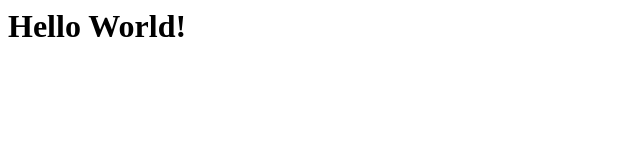
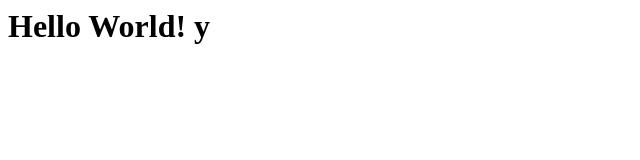
Before and after one commit to quanhuayang/backgroundVideo, a plain HTML site: page index.html in a window 1280 px wide. Shown: the full height of the page, 0-640 px from the left. Drawn offline with Linux system fonts and the light colour scheme.

Commit message:
Update index.html

```diff
--- a/index.html
+++ b/index.html
@@ -4,6 +4,6 @@
     </head>
 
     <body>
-        <h1>Hello World!</h1>
+        <h1>Hello World! y </h1>
     </body>
 </html>
```
